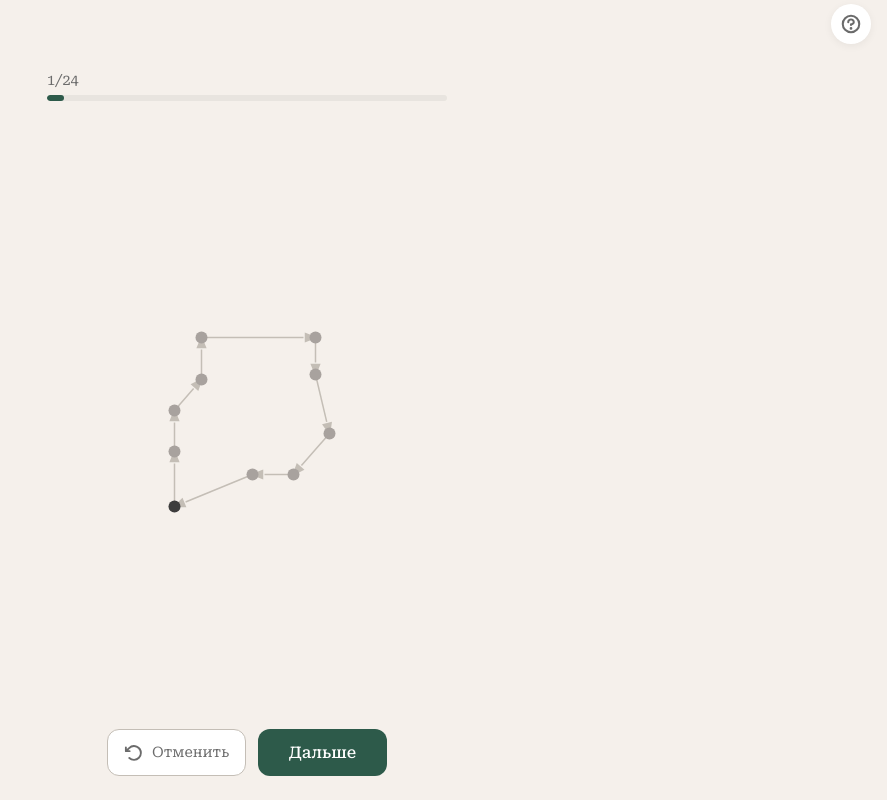
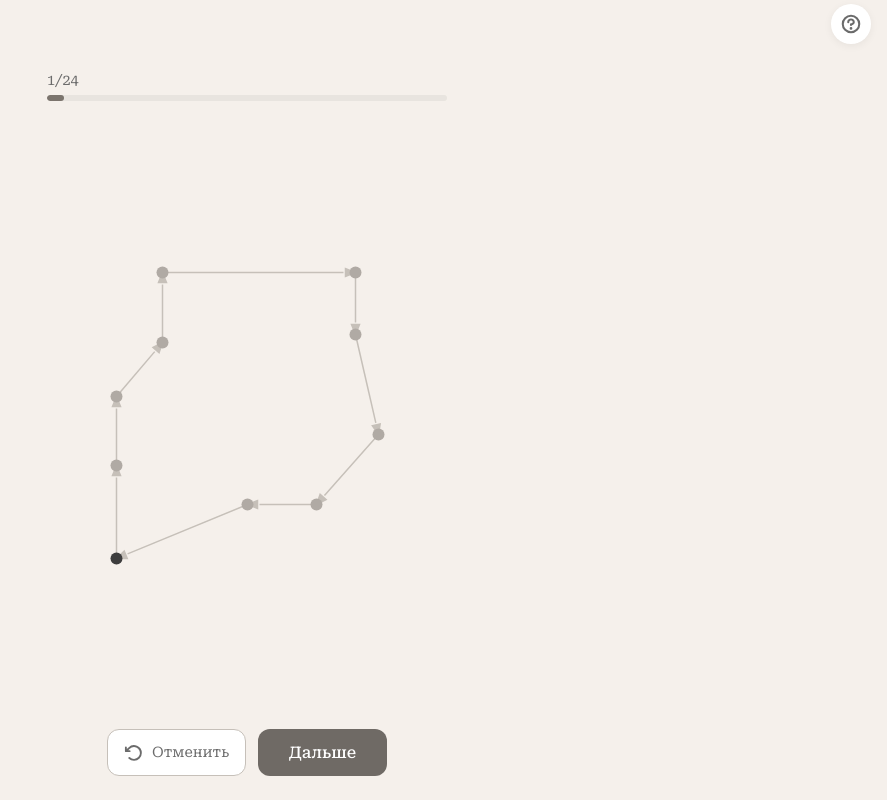
Before and after one commit to codermsk77/gameminiapp-, a React (Vite) app: page / in a window 1280 px wide. Both pictures are taken after a click on the button "Начать". Shown: the whole page, without its empty margins (393-1280 px from the left). Built offline with nearby package versions, Linux system fonts and the light colour scheme; what @tma.js/sdk would draw is missing.

Commit message:
Refine pattern layout and drawing

```diff
--- a/src/App.css
+++ b/src/App.css
@@ -45,7 +45,7 @@
 
 .screen {
   width: 100%;
-  max-width: 400px;
+  max-width: 420px;
   flex: 1;
   display: flex;
   flex-direction: column;
@@ -56,8 +56,8 @@
 
 /* Start screen */
 .start-screen .pattern-preview {
-  width: 180px;
-  height: 180px;
+  width: min(220px, 100%);
+  height: auto;
   margin-bottom: 8px;
 }
 
@@ -97,7 +97,7 @@
 
 .mode-option.selected {
   border-color: var(--color-accent);
-  background: rgba(45, 90, 74, 0.08);
+  background: rgba(111, 106, 101, 0.1);
   color: var(--color-accent);
 }
 
@@ -158,7 +158,7 @@
 .pattern-container {
   flex: 1;
   width: 100%;
-  min-height: 280px;
+  min-height: 340px;
   display: flex;
   align-items: center;
   justify-content: center;
@@ -229,7 +229,7 @@
   width: 72px;
   height: 72px;
   border-radius: 50%;
-  background: rgba(45, 90, 74, 0.12);
+  background: rgba(111, 106, 101, 0.12);
   display: flex;
   align-items: center;
   justify-content: center;
--- a/src/App.tsx
+++ b/src/App.tsx
@@ -100,7 +100,7 @@ export default function App() {
 
       {screen === 'start' && (
         <section className="screen start-screen">
-          <PatternPreview pattern={PATTERNS[0]} className="pattern-preview" />
+          <PatternPreview pattern={PATTERNS[0]} size={220} className="pattern-preview" />
           <h1>Натренированный отдых</h1>
           <p className="subtitle">«Паттерны»</p>
           <div className="mode-selector">
@@ -143,7 +143,7 @@ export default function App() {
               ref={canvasRef}
               key={currentIndex}
               pattern={currentPattern}
-              size={300}
+              size={340}
             />
           </div>
           <div className="game-actions">
--- a/src/components/PatternCanvas.tsx
+++ b/src/components/PatternCanvas.tsx
@@ -1,11 +1,19 @@
-import { useRef, useState, useCallback, forwardRef, useImperativeHandle } from 'react';
+import { useRef, useState, useCallback, useMemo, forwardRef, useImperativeHandle } from 'react';
 import type { Pattern } from '../data/patterns';
 import { hapticLight, hapticSelection } from '../utils/haptic';
+import { createPatternProjector } from '../utils/patternLayout';
 
 const NODE_R = 6;
 const HIT_R = 20;
 const STROKE = 1.5;
 const snapCoord = (value: number) => Math.round(value) + 0.5;
+
+type UserSegment = [number, number];
+type ActiveSegment = {
+  startIndex: number;
+  endIndex: number | null;
+  pointer: [number, number];
+};
 
 function getSvgCoords(
   e: React.MouseEvent | React.TouchEvent,
@@ -20,14 +28,12 @@ function findNearestNode(
   x: number,
   y: number,
   nodes: [number, number][],
-  size: number,
-  padding: number
+  toSvg: (nx: number, ny: number) => readonly [number, number]
 ): number | null {
   let minD = HIT_R;
   let idx: number | null = null;
   for (let i = 0; i < nodes.length; i++) {
-    const nx = snapCoord(padding + nodes[i][0] * (size - 2 * padding));
-    const ny = snapCoord(padding + (1 - nodes[i][1]) * (size - 2 * padding));
+    const [nx, ny] = toSvg(nodes[i][0], nodes[i][1]);
     const d = Math.hypot(x - nx, y - ny);
     if (d < minD) {
       minD = d;
@@ -51,30 +57,24 @@ interface PatternCanvasProps {
 export const PatternCanvas = forwardRef<PatternCanvasRef, PatternCanvasProps>(
   function PatternCanvas({ pattern, size = 280, className = '' }, ref) {
   const svgRef = useRef<SVGSVGElement>(null);
-  const [userLines, setUserLines] = useState<[number, number][][]>([]);
-  const [currentLine, setCurrentLine] = useState<[number, number][] | null>(null);
-  const lastNodeRef = useRef<number | null>(null);
+  const [userSegments, setUserSegments] = useState<UserSegment[]>([]);
+  const [activeSegment, setActiveSegment] = useState<ActiveSegment | null>(null);
 
   useImperativeHandle(ref, () => ({
     undo: () => {
-      if (userLines.length === 0) return false;
-      setUserLines((prev) => prev.slice(0, -1));
+      if (userSegments.length === 0) return false;
+      setUserSegments((prev) => prev.slice(0, -1));
       hapticLight();
       return true;
     },
-    hasDrawn: () => userLines.length > 0,
-  }), [userLines.length]);
+    hasDrawn: () => userSegments.length > 0,
+  }), [userSegments.length]);
 
-  const padding = size * 0.12;
+  const padding = size * 0.08;
 
-  const toSvg = useCallback(
-    (nx: number, ny: number) => {
-      // Привязка к пиксельной сетке убирает визуальный "дрейф" вертикалей и горизонталей.
-      const x = snapCoord(padding + nx * (size - 2 * padding));
-      const y = snapCoord(padding + (1 - ny) * (size - 2 * padding));
-      return [x, y] as const;
-    },
-    [size, padding]
+  const toSvg = useMemo(
+    () => createPatternProjector(pattern.nodes, size, padding, snapCoord),
+    [pattern.nodes, size, padding]
   );
 
   const handleStart = useCallback(
@@ -82,36 +82,47 @@ export const PatternCanvas = forwardRef<PatternCanvasRef, PatternCanvasProps>(
       const rect = svgRef.current?.getBoundingClientRect();
       if (!rect) return;
       const [x, y] = getSvgCoords(e, rect);
-      const nodeIdx = findNearestNode(x, y, pattern.nodes, size, padding);
+      const nodeIdx = findNearestNode(x, y, pattern.nodes, toSvg);
       if (nodeIdx !== null) {
         hapticSelection();
-        const [sx, sy] = toSvg(pattern.nodes[nodeIdx][0], pattern.nodes[nodeIdx][1]);
-        lastNodeRef.current = nodeIdx;
-        setCurrentLine([[sx, sy]]);
+        setActiveSegment({
+          startIndex: nodeIdx,
+          endIndex: null,
+          pointer: [x, y],
+        });
       }
     },
-    [pattern, size, padding, toSvg]
+    [pattern, toSvg]
   );
 
   const handleMove = useCallback(
     (e: React.MouseEvent | React.TouchEvent) => {
-      if (!currentLine?.length) return;
+      if (!activeSegment) return;
       const rect = svgRef.current?.getBoundingClientRect();
       if (!rect) return;
       const [x, y] = getSvgCoords(e, rect);
-      setCurrentLine((prev) => (prev ? [...prev, [x, y]] : null));
+      const nodeIdx = findNearestNode(x, y, pattern.nodes, toSvg);
+      setActiveSegment((prev) => (
+        prev
+          ? {
+              ...prev,
+              pointer: [x, y],
+              endIndex: nodeIdx !== null && nodeIdx !== prev.startIndex ? nodeIdx : null,
+            }
+          : null
+      ));
     },
-    [currentLine]
+    [activeSegment, pattern.nodes, toSvg]
   );
 
   const handleEnd = useCallback(() => {
-    if (currentLine && currentLine.length > 1) {
+    if (activeSegment && activeSegment.endIndex !== null) {
+      const { startIndex, endIndex } = activeSegment;
       hapticLight();
-      setUserLines((prev) => [...prev, currentLine]);
+      setUserSegments((prev) => [...prev, [startIndex, endIndex]]);
     }
-    setCurrentLine(null);
-    lastNodeRef.current = null;
-  }, [currentLine]);
+    setActiveSegment(null);
+  }, [activeSegment]);
 
   return (
     <svg
@@ -127,7 +138,7 @@ export const PatternCanvas = forwardRef<PatternCanvasRef, PatternCanvasProps>(
       onTouchStart={handleStart}
       onTouchMove={handleMove}
       onTouchEnd={handleEnd}
-      style={{ touchAction: 'none', userSelect: 'none' }}
+      style={{ touchAction: 'none', userSelect: 'none', maxWidth: '100%', height: 'auto', display: 'block' }}
     >
       {/* Pattern edges */}
       <g stroke="var(--color-stroke)" strokeWidth={STROKE} fill="none">
@@ -137,8 +148,9 @@ export const PatternCanvas = forwardRef<PatternCanvasRef, PatternCanvasProps>(
           const dx = x2 - x1;
           const dy = y2 - y1;
           const len = Math.hypot(dx, dy);
-          const ax = (dx / len) * (len - 12);
-          const ay = (dy / len) * (len - 12);
+          const bodyLen = Math.max(len - 12, 0);
+          const ax = (dx / len) * bodyLen;
+          const ay = (dy / len) * bodyLen;
           return (
             <g key={i}>
               <line x1={x1} y1={y1} x2={x1 + ax} y2={y1 + ay} />
@@ -153,12 +165,21 @@ export const PatternCanvas = forwardRef<PatternCanvasRef, PatternCanvasProps>(
 
       {/* User drawn lines */}
       <g stroke="var(--color-accent)" strokeWidth={2.5} fill="none" strokeLinecap="round">
-        {userLines.map((line, i) => (
-          <polyline key={i} points={line.map(([x, y]) => `${x},${y}`).join(' ')} />
-        ))}
-        {currentLine && currentLine.length > 1 && (
-          <polyline points={currentLine.map(([x, y]) => `${x},${y}`).join(' ')} />
-        )}
+        {userSegments.map(([from, to], i) => {
+          const [x1, y1] = toSvg(pattern.nodes[from][0], pattern.nodes[from][1]);
+          const [x2, y2] = toSvg(pattern.nodes[to][0], pattern.nodes[to][1]);
+          return <line key={i} x1={x1} y1={y1} x2={x2} y2={y2} />;
+        })}
+        {activeSegment && (() => {
+          const [x1, y1] = toSvg(
+            pattern.nodes[activeSegment.startIndex][0],
+            pattern.nodes[activeSegment.startIndex][1]
+          );
+          const [x2, y2] = activeSegment.endIndex !== null
+            ? toSvg(pattern.nodes[activeSegment.endIndex][0], pattern.nodes[activeSegment.endIndex][1])
+            : activeSegment.pointer;
+          return <line x1={x1} y1={y1} x2={x2} y2={y2} opacity={0.9} />;
+        })()}
       </g>
 
       {/* Nodes */}
--- a/src/components/PatternPreview.tsx
+++ b/src/components/PatternPreview.tsx
@@ -1,4 +1,5 @@
 import type { Pattern } from '../data/patterns';
+import { createPatternProjector } from '../utils/patternLayout';
 
 const NODE_R = 4;
 const STROKE = 1.2;
@@ -11,14 +12,8 @@ interface PatternPreviewProps {
 }
 
 export function PatternPreview({ pattern, size = 180, className = '' }: PatternPreviewProps) {
-  const padding = size * 0.15;
-
-  const toSvg = (nx: number, ny: number) => {
-    // Привязка к пиксельной сетке делает вертикали и горизонтали визуально ровнее.
-    const x = snapCoord(padding + nx * (size - 2 * padding));
-    const y = snapCoord(padding + (1 - ny) * (size - 2 * padding));
-    return [x, y] as const;
-  };
+  const padding = size * 0.08;
+  const toSvg = createPatternProjector(pattern.nodes, size, padding, snapCoord);
 
   return (
     <svg
@@ -26,6 +21,7 @@ export function PatternPreview({ pattern, size = 180, className = '' }: PatternP
       height={size}
       viewBox={`0 0 ${size} ${size}`}
       className={className}
+      style={{ maxWidth: '100%', height: 'auto', display: 'block' }}
     >
       <g stroke="var(--color-stroke)" strokeWidth={STROKE} fill="none">
         {pattern.edges.map(([from, to], i) => {
@@ -34,8 +30,9 @@ export function PatternPreview({ pattern, size = 180, className = '' }: PatternP
           const dx = x2 - x1;
           const dy = y2 - y1;
           const len = Math.hypot(dx, dy);
-          const ax = (dx / len) * (len - 8);
-          const ay = (dy / len) * (len - 8);
+          const bodyLen = Math.max(len - 8, 0);
+          const ax = (dx / len) * bodyLen;
+          const ay = (dy / len) * bodyLen;
           return (
             <g key={i}>
               <line x1={x1} y1={y1} x2={x1 + ax} y2={y1 + ay} />
--- a/src/index.css
+++ b/src/index.css
@@ -4,12 +4,12 @@
   --color-surface: #ffffff;
   --color-text: #1a1a1a;
   --color-text-muted: #6b6b6b;
-  --color-accent: #2d5a4a;
-  --color-accent-hover: #3d7a65;
-  --color-stroke: #c4beb6;
-  --color-node: #a8a29e;
+  --color-accent: #6f6a65;
+  --color-accent-hover: #58534f;
+  --color-stroke: #c6c0b9;
+  --color-node: #b0aaa4;
   --color-node-start: #3d3d3d;
-  --color-progress: #2d5a4a;
+  --color-progress: #7b746d;
   --color-progress-bg: #e8e4df;
   --radius-sm: 8px;
   --radius-md: 12px;
--- /dev/null
+++ b/src/utils/patternLayout.ts
@@ -0,0 +1,37 @@
+export type PatternNode = [number, number];
+
+type ProjectedPoint = readonly [number, number];
+
+const MIN_PATTERN_SIZE = 0.0001;
+
+export function createPatternProjector(
+  nodes: PatternNode[],
+  size: number,
+  padding: number,
+  snapCoord: (value: number) => number
+) {
+  let minX = Number.POSITIVE_INFINITY;
+  let maxX = Number.NEGATIVE_INFINITY;
+  let minY = Number.POSITIVE_INFINITY;
+  let maxY = Number.NEGATIVE_INFINITY;
+
+  for (const [x, y] of nodes) {
+    minX = Math.min(minX, x);
+    maxX = Math.max(maxX, x);
+    minY = Math.min(minY, y);
+    maxY = Math.max(maxY, y);
+  }
+
+  const width = Math.max(maxX - minX, MIN_PATTERN_SIZE);
+  const height = Math.max(maxY - minY, MIN_PATTERN_SIZE);
+  const innerSize = size - 2 * padding;
+  const scale = innerSize / Math.max(width, height);
+  const offsetX = padding + (innerSize - width * scale) / 2;
+  const offsetY = padding + (innerSize - height * scale) / 2;
+
+  return (nx: number, ny: number): ProjectedPoint => {
+    const x = snapCoord(offsetX + (nx - minX) * scale);
+    const y = snapCoord(offsetY + (maxY - ny) * scale);
+    return [x, y];
+  };
+}
```
